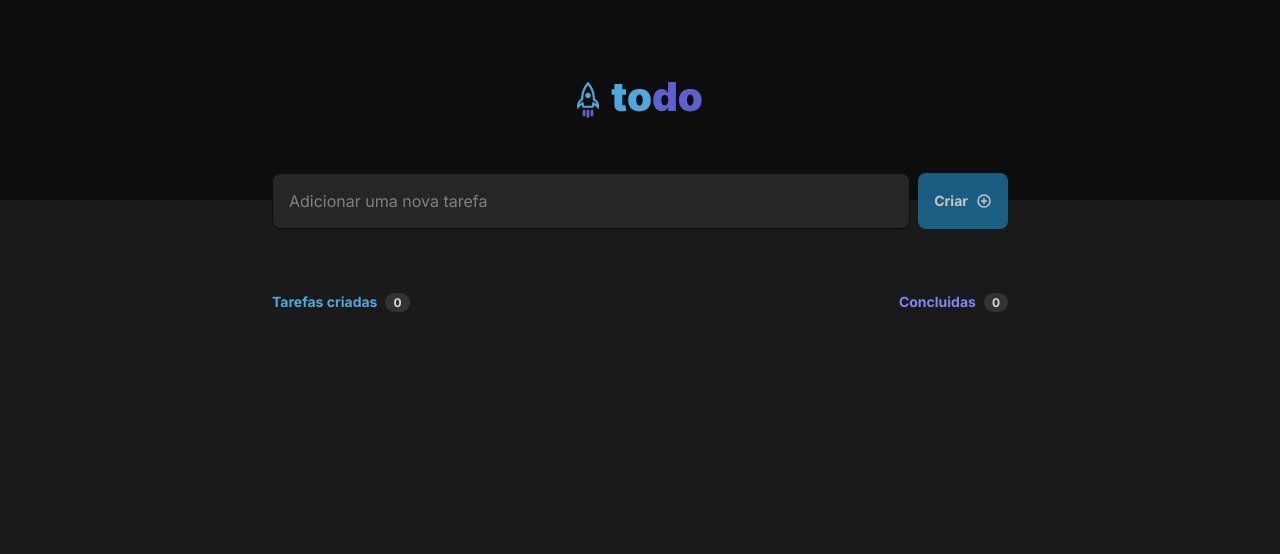
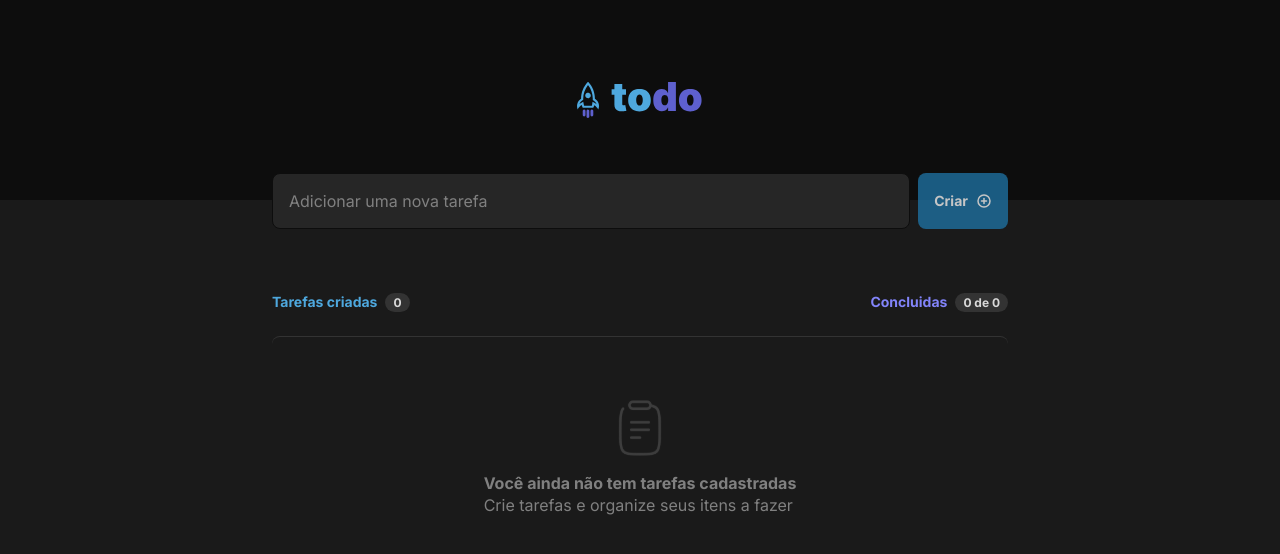
Before and after one commit to ElisioWander/task-list, a React (Vite) app: page / in a window 1280 px wide. Shown: the top 554 px of the page. Built offline with nearby package versions, Linux system fonts and the light colour scheme.

Commit message:
app-completed

```diff
--- a/src/App.tsx
+++ b/src/App.tsx
@@ -1,13 +1,12 @@
 import { Header } from "./Components/Header";
+import { Dashboard } from "./Components/Dashborad";
 
 import styles from "./App.module.scss"
-import { Dashboard } from "./Components/Dashborad";
 
 export function App() {
   return (
     <div className={styles.container} >
       <Header />
-
       <Dashboard />
     </div>
   )
--- a/src/Components/CheckBox.module.scss
+++ b/src/Components/CheckBox.module.scss
@@ -35,7 +35,7 @@
   top: 1.5px;
   left: 0;
 
-  border: solid 1px var(--blue);
+  border: solid 2px var(--blue);
   border-radius: 999px;
 
   background-color: transparent;
--- a/src/Components/CheckBox.tsx
+++ b/src/Components/CheckBox.tsx
@@ -1,24 +1,17 @@
-import { useState } from "react"
 import { Check } from "phosphor-react"
 import styles from "./CheckBox.module.scss"
 
-export function ChackBox() {
-  const [isChecked, setIsChecked] = useState(false)
-  const [count, setCount] = useState<number>(0)
+interface CheckBoxProps {
+  isChecked: boolean;
+  onActiveCheckbox: () => void;
+}
 
-  function handleActiveCheckbox() {
-    setIsChecked(!isChecked)
-
-    setCount(count + 1)
-  }
-
-  console.log(count)
-
+export function ChackBox({ onActiveCheckbox, isChecked }: CheckBoxProps) {
   return (
     <label className={styles.checkBox} >
-      <input onClick={handleActiveCheckbox} type="checkbox"  />
+      <input onClick={onActiveCheckbox} type="checkbox" disabled={isChecked} />
       <span className={styles.checkMark}>
-        { isChecked && <Check size={10} weight={"bold"} color={"#ffffff"} /> }
+        { isChecked && <Check size={11} weight={"bold"} color={"#ffffff"} /> }
       </span>
     </label>
   )
--- a/src/Components/Dashboard.module.scss
+++ b/src/Components/Dashboard.module.scss
@@ -16,6 +16,8 @@
   display: flex;
   align-items: center;
   justify-content: space-between;
+
+  margin-bottom: 1.5rem;
 
   div {
     display: flex;
@@ -55,7 +57,8 @@
 }
 
 .tasks {
-  height: 100vh;
+  min-height: 100vh;
+  padding-bottom: 2rem;
 
   display: flex;
   flex-direction: column;
--- a/src/Components/Dashborad.tsx
+++ b/src/Components/Dashborad.tsx
@@ -1,18 +1,19 @@
 import { FormEvent, useState, ChangeEvent } from "react";
 import { Form } from "./Form";
 import { Task } from "./Task";
+import { EmptyTasks } from "./EmptyTasks";
 
-import clipBoard from "../assets/Clipboard.svg";
 import styles from "./Dashboard.module.scss";
 
-type Tasks = {
+type Task = {
   id: number;
   name: string;
+  isChecked: boolean;
 };
 
 export function Dashboard() {
-  const [tasks, setTasks] = useState<Tasks[]>([]);
-  const [newTaks, setNewTask] = useState('');
+  const [tasks, setTasks] = useState<Task[]>([]);
+  const [newTaks, setNewTask] = useState("");
 
   function handleGetInputText(event: ChangeEvent<HTMLInputElement>) {
     const inputValue = event.target.value;
@@ -29,16 +30,41 @@ export function Dashboard() {
     const createdTask = {
       id: taskId,
       name: newTaks,
+      isChecked: false,
     };
 
     setTasks((state) => [...state, createdTask]);
-
     setNewTask("");
   }
 
   function handleDeleteTask(taskId: number) {
     setTasks(tasks.filter((allTasks) => allTasks.id !== taskId));
   }
+
+  function handleGetCompletedTasks(checkedTaskId: number) {
+    const arrayTasks = [...tasks];
+
+    for (let i in arrayTasks) {
+      if (arrayTasks[i].id === checkedTaskId) {
+        arrayTasks[i].isChecked = true;
+      }
+    }
+
+    setTasks([...arrayTasks]);
+  }
+
+  const completedTasks = tasks?.filter((task) => task.isChecked === true);
+
+  const parsedTasks = tasks.map(task => {
+    return (
+      <Task
+        key={task.id}
+        task={task}
+        onDeleteTask={handleDeleteTask}
+        onGetCompletedTasks={handleGetCompletedTasks}
+      />
+    )
+  })
 
   return (
     <div className={styles.container}>
@@ -56,18 +82,16 @@ export function Dashboard() {
           </div>
           <div>
             <p>Concluidas</p>
-            <span>0</span>
+            <span>{completedTasks.length} de {tasks.length}</span>
           </div>
         </div>
 
         <section className={styles.tasks}>
-          {tasks?.map((task) => (
-            <Task
-              key={task.id}
-              task={task}
-              onDeleteTask={handleDeleteTask}
-            />
-          ))}
+          {tasks.length === 0 ? (
+            <EmptyTasks />
+          ) : (
+            parsedTasks
+          )}
         </section>
       </main>
     </div>
--- /dev/null
+++ b/src/Components/EmptyTasks.module.scss
@@ -0,0 +1,16 @@
+.container {
+  height: 15.25rem;
+
+  display: flex;
+  flex-direction: column;
+  align-items: center;
+  justify-content: center;
+
+  border-top: solid 1px var(--gray-400);
+  border-radius: 8px;
+
+  p {
+    margin-top: 1rem;
+    line-height: 1.4rem;
+  }
+}
--- /dev/null
+++ b/src/Components/EmptyTasks.tsx
@@ -0,0 +1,15 @@
+import clipBoard from "../assets/Clipboard.svg";
+import styles from "./EmptyTasks.module.scss"
+
+export function EmptyTasks() {
+  return (
+    <div className={styles.container}>
+      <img src={clipBoard} alt="Clipboard image" />
+      <p>
+        <strong>Você ainda não tem tarefas cadastradas</strong>
+        <br />
+        Crie tarefas e organize seus itens a fazer
+      </p>
+    </div>
+  )
+}
--- a/src/Components/Form.module.scss
+++ b/src/Components/Form.module.scss
@@ -16,6 +16,10 @@
 
     &::placeholder {
       color: var(--gray-300);
+    }
+
+    &:focus {
+      border: solid 1px var(--gray-700);
     }
   }
 
@@ -48,5 +52,9 @@
       background-color: var(--blue-dark);
       opacity: 0.8;
     }
+
+    &:focus {
+      border: solid 1px var(--gray-700);
+    }
   }
 }
--- a/src/Components/Task.module.scss
+++ b/src/Components/Task.module.scss
@@ -1,8 +1,18 @@
+@keyframes goBottom {
+  0% {
+    transform: translateY(20px);
+  }
+
+  100% {
+    transform: translateY(0);
+  }
+}
+
 .task {
   display: flex;
   align-items: center;
   justify-content: space-between;
-  gap: 1rem;
+  gap: 1.5rem;
 
   padding: 1rem;
 
@@ -11,15 +21,18 @@
 
   background-color: var(--gray-500);
 
-  &:first-child {
-    margin-top: 1.5rem;
-  }
+  animation: goBottom 0.2s;
 
   p {
     font-size: 0.875rem;
     line-height: 1.225rem;
 
     color: var(--gray-100);
+  }
+
+  .isChecked {
+    color: var(--gray-300);
+    text-decoration-line: line-through;
   }
 
   button {
@@ -48,9 +61,3 @@
     }
   }
 }
-
-@media(max-width: 768px) {
-  .task {
-    gap: 1.5rem;
-  }
-}
--- a/src/Components/Task.tsx
+++ b/src/Components/Task.tsx
@@ -1,18 +1,32 @@
 import { Trash } from "phosphor-react";
+import { useState } from "react";
 import { ChackBox } from "./CheckBox";
 
-import styles from "./Task.module.scss"
+import styles from "./Task.module.scss";
+
+type Task = {
+  id: number;
+  name: string;
+};
 
 interface TaskProps {
-  task: { name: string; id: number };
+  task: Task;
   onDeleteTask: (taskId: number) => void;
+  onGetCompletedTasks: (checkedTaskId: number) => void;
 }
 
-export function Task({ task, onDeleteTask }: TaskProps) {
+export function Task({ task, onDeleteTask, onGetCompletedTasks }: TaskProps) {
+  const [isChecked, setIsChecked] = useState(false);
+
+  function handleActiveCheckbox() {
+    setIsChecked(true);
+    onGetCompletedTasks(task.id);
+  }
+
   return (
     <div key={task.id} className={styles.task}>
-      <ChackBox />
-      <p>{task.name}</p>
+      <ChackBox onActiveCheckbox={handleActiveCheckbox} isChecked={isChecked} />
+      <p className={`${isChecked && styles.isChecked}`} >{task.name}</p>
       <button onClick={() => onDeleteTask(task.id)}>
         <Trash size={14} />
       </button>
--- a/src/styles/global.scss
+++ b/src/styles/global.scss
@@ -14,6 +14,11 @@
   --blue-dark: #1E6F9F;
 
   --danger: #E25858;
+}
+
+:focus {
+  outline: none;
+  box-shadow: 0 0 0 2px var(--blue-dark);
 }
 
 
```
